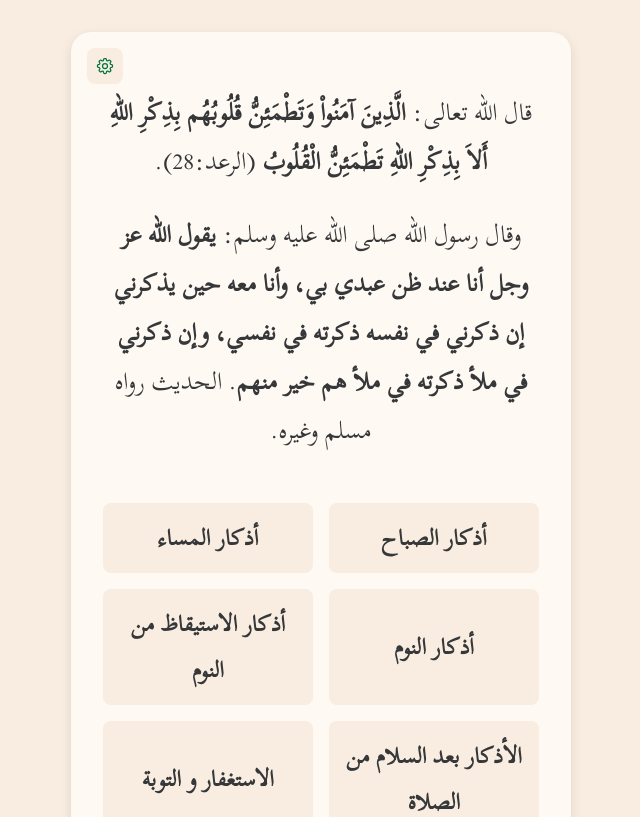
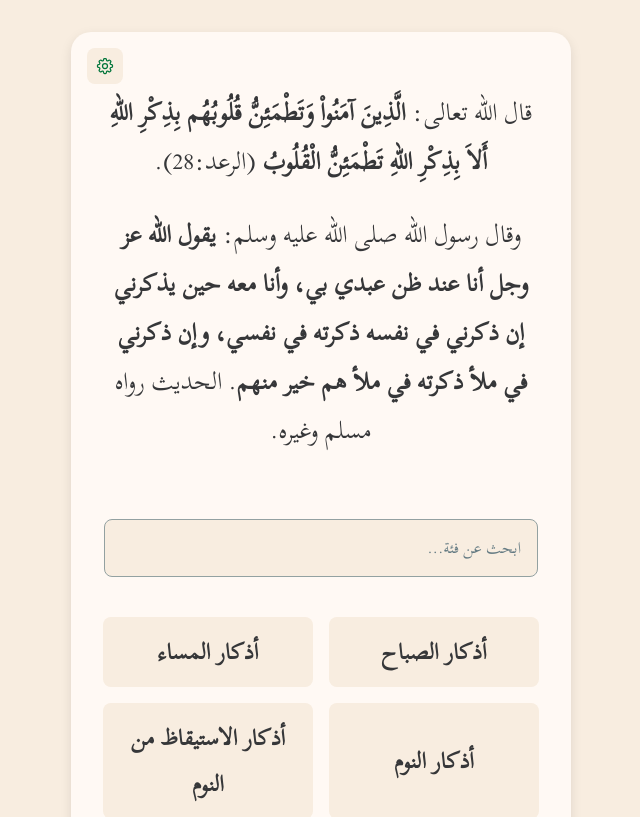
Before and after one commit to mosafa697/azkar, a React (Create React App) app: page / in a window 1280 px wide. Shown: the top 817 px of the page, without its empty margins (319-959 px from the left). Built offline with nearby package versions, Linux system fonts and the light colour scheme.

Commit message:
feat: Adding search bar

```diff
--- a/src/components/Categories.js
+++ b/src/components/Categories.js
@@ -1,8 +1,14 @@
-import React from "react";
+import React, { useState } from "react";
 import { azkar } from "../mappers/azkarMapper";
 import { ToothIcon } from "../icons/iconRepo";
 
 export default function Categories({ onCategorySelect, onOpenSettings }) {
+  const [searchQuery, setSearchQuery] = useState("");
+
+  const filteredCategories = Object.values(azkar).filter((category) =>
+    category.title.toLowerCase().includes(searchQuery.toLowerCase())
+  );
+
   return (
     <div className="container">
       <div className="card">
@@ -27,8 +33,17 @@ export default function Categories({ onCategorySelect, onOpenSettings }) {
             . الحديث رواه مسلم وغيره.
           </p>
         </div>
+        <div className="search-bar">
+          <input
+            type="text"
+            placeholder="ابحث عن فئة..."
+            value={searchQuery}
+            onChange={(e) => setSearchQuery(e.target.value)}
+            className="search-input"
+          />
+        </div>
         <div className="categories-container">
-          {Object.values(azkar).map((category) => (
+          {filteredCategories.map((category) => (
             <button
               key={category.id}
               className="category-btn"
--- a/src/styles/App.css
+++ b/src/styles/App.css
@@ -174,6 +174,34 @@ body {
   color: var(--text-color);
   display: flex;
   font-size: 1rem;
+}
+
+.search-bar {
+  margin: 1rem 0;
+  text-align: center;
+}
+
+.search-input {
+  width: 100%;
+  max-width: 400px;
+  padding: 0.75rem 1rem;
+  font-size: 1rem;
+  font-family: "ScheherazadeNew", "Cairo", sans-serif;
+  border: 1px solid var(--button-border-color);
+  border-radius: 8px;
+  background-color: var(--button-bg-color);
+  color: var(--text-color);
+  outline: none;
+  transition: border-color 0.3s ease, box-shadow 0.3s ease;
+}
+
+.search-input::placeholder {
+  color: var(--secondary-text-color);
+}
+
+.search-input:focus {
+  border-color: var(--icon-color);
+  box-shadow: 0 0 8px rgba(0, 117, 58, 0.3);
 }
 
 .switch {
```
